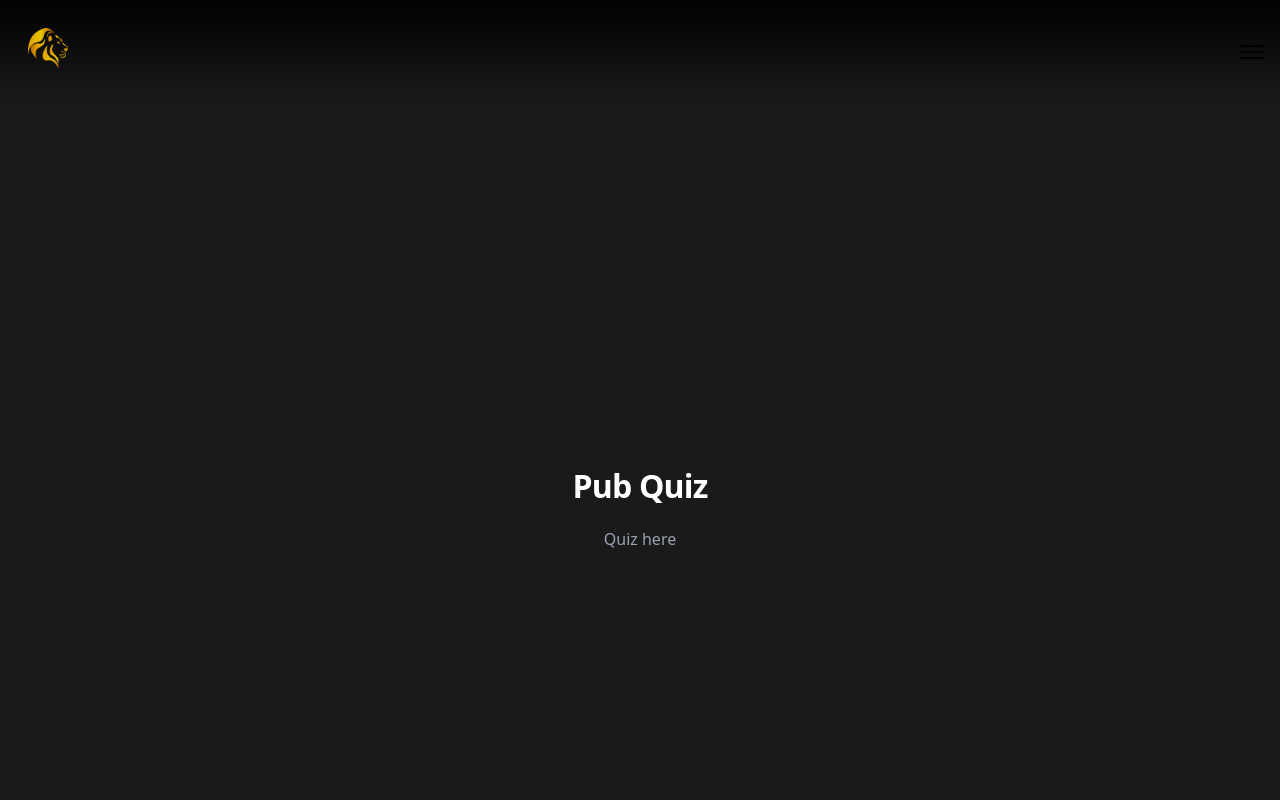
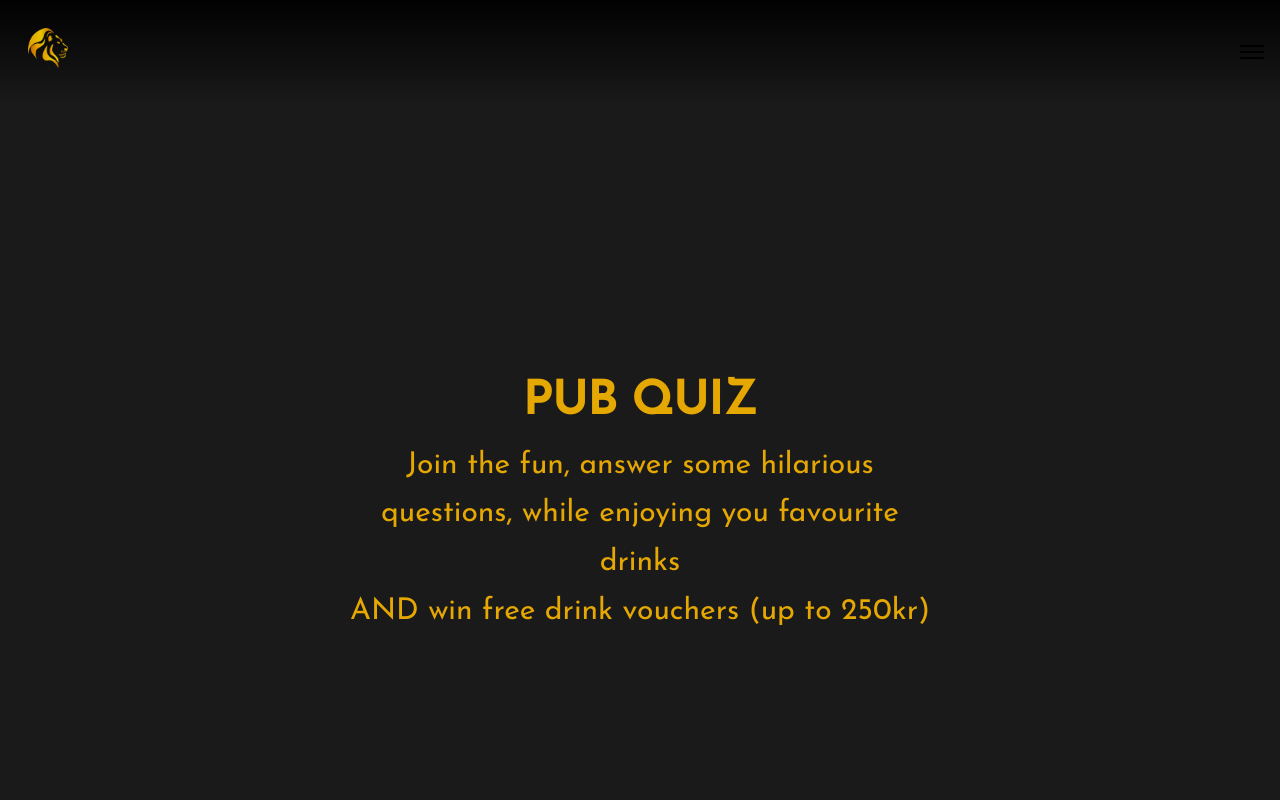
Before and after one commit to Heidi-Astrup/next-golden-lion, a Next.js app: page /pubQuiz in a window 1280 px wide. Shown: the top 800 px of the page. Built offline with nearby package versions, Linux system fonts and the light colour scheme.

Commit message:
pub quiz page started - fixed fonts

```diff
--- a/app/layout.js
+++ b/app/layout.js
@@ -26,7 +26,7 @@ export const metadata = {
 // Root Layout - wraps all pages
 export default function RootLayout({ children }) {
   return (
-    <html lang="en">
+    <html lang="en" className={`${josefin.variable} ${instrument.variable}`}>
       <body suppressHydrationWarning={true} className="bg-[#1a1a1a]">
         <NavClientWrapper />
         {children}
--- a/app/pubQuiz/page.js
+++ b/app/pubQuiz/page.js
@@ -2,11 +2,12 @@ export default function PubQuiz() {
   return (
     <div className="min-h-screen pt-20 pb-10 px-5 flex items-center justify-center">
       <main className="text-center max-w-[600px]">
-        <h1 className="text-[32px] font-semibold mb-4 tracking-tight text-[#ffffff]">
-          Pub Quiz
+        <h1 className="text-5xl font-heading text-center font-semibold mb-4 tracking-tight text-[#E5A702]">
+          PUB QUIZ
         </h1>
-        <p className="text-base text-gray-400 mb-8 leading-relaxed">
-          Quiz here
+        <p className="text-3xl font-heading text-center text-[#E5A702] mb-8 leading-relaxed">
+          Join the fun, answer some hilarious questions, while enjoying you
+          favourite drinks <br></br> AND win free drink vouchers (up to 250kr)
         </p>
       </main>
     </div>
```
